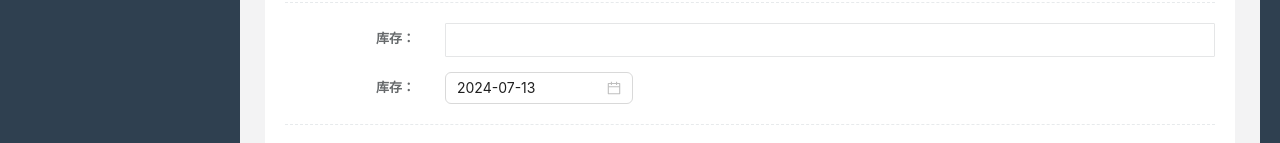
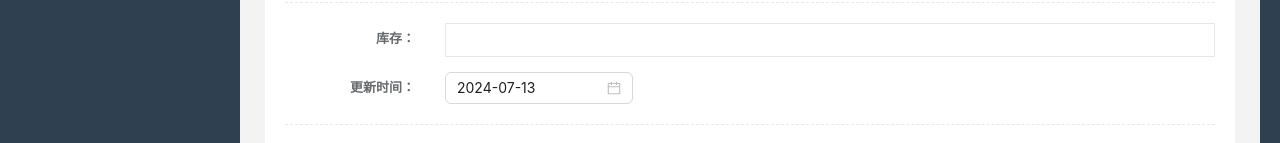
Before and after one commit to jiangchengyu998/admin-app, a React (Create React App) app: page /itemEdit in a window 1280 px wide. Shown: the part 410-553 px from the top of the page. Built offline with nearby package versions, Linux system fonts and the light colour scheme.

Commit message:
完成crud product

```diff
--- a/src/components/ItemManager/itemEdit.jsx
+++ b/src/components/ItemManager/itemEdit.jsx
@@ -14,7 +14,7 @@ function ItemEdit(props) {
     // 父组件传进来的
     let {state} = useLocation()
     let readonly = state !== null
-    state = state === null ? {'id': '', 'title': ""} : state
+    state = state === null ? {'id': '', 'title': '',"updateTime": dayjs().format("YYYY-MM-DD")} : state
     console.log("ItemEdit", state)
     const [formData, setFormData] = useState(state);
     const handleChange = (e) => {
@@ -47,8 +47,6 @@ function ItemEdit(props) {
     const close = (e) => {
         navigate("/itemManager");
     };
-
-    const defaultDate = formData.updateTime ? dayjs(formData.updateTime, "YYYY-MM-DD") : dayjs();
 
 
     return (<div className="wrapper wrapper-content animated fadeInRight">
@@ -111,10 +109,9 @@ function ItemEdit(props) {
                                                value={formData.store} onChange={handleChange}/>
                                     </div>
                                 </div>
-                                <div className="form-group"><label className="col-sm-2 control-label">库存：</label>
+                                <div className="form-group"><label className="col-sm-2 control-label">更新时间：</label>
                                     <div className="col-sm-10">
-                                        <DatePicker defaultValue={defaultDate} format={"YYYY-MM-DD"} onChange={onChange} needConfirm />
-                                    </div>
+                                        <DatePicker defaultValue={dayjs(formData.updateTime, "YYYY-MM-DD")} format={"YYYY-MM-DD"} onChange={onChange} needConfirm />                                    </div>
                                 </div>
 
                                 <div className="hr-line-dashed"></div>
--- a/src/components/ItemManager/itemList.jsx
+++ b/src/components/ItemManager/itemList.jsx
@@ -30,8 +30,6 @@ function ItemList(props) {
     const handleDelete = () => {
         const response = axios.post(`api1/product/delete/${productToDelete.id}`);
         console.log(response)
-        // dispatch(removeItem(productToDelete))
-        // setProducts(products.filter(product => product.id !== productToDelete.id));
         closeDeleteModal();
         refreshPage()
     };
```
